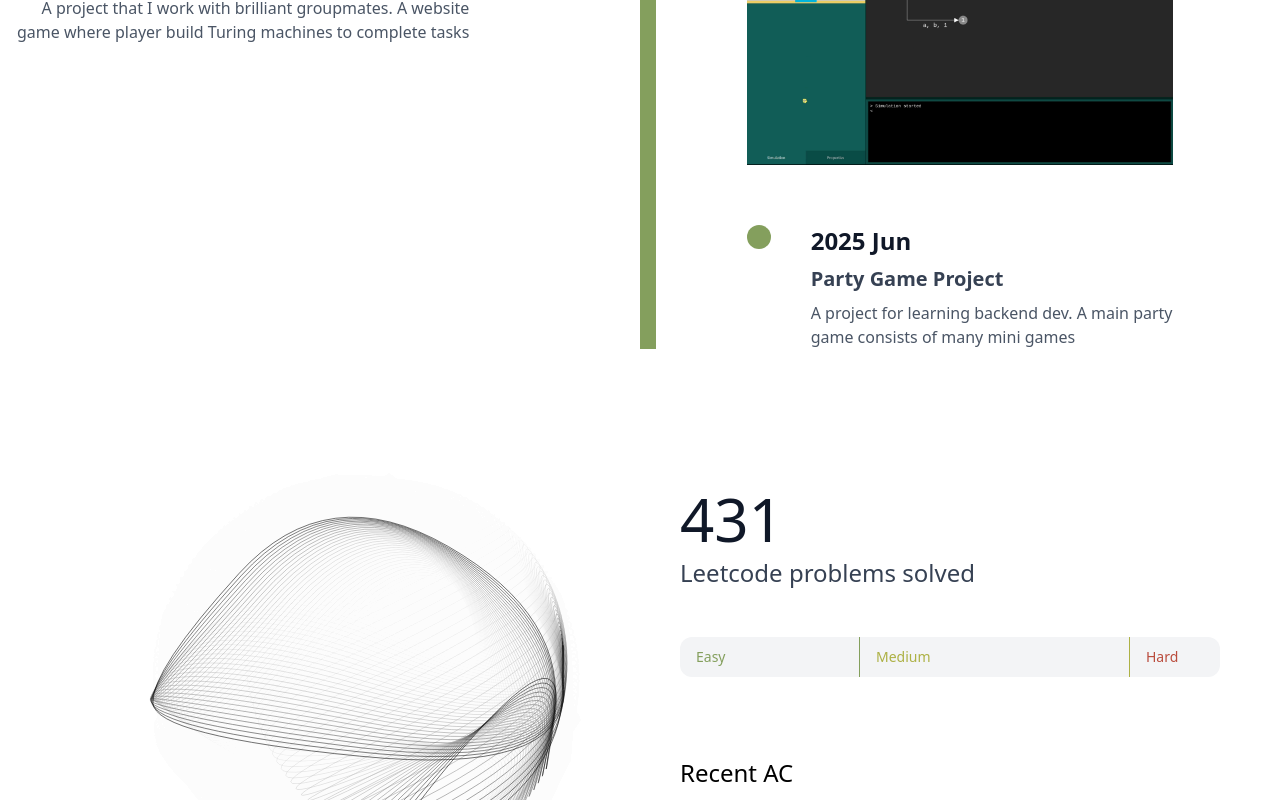
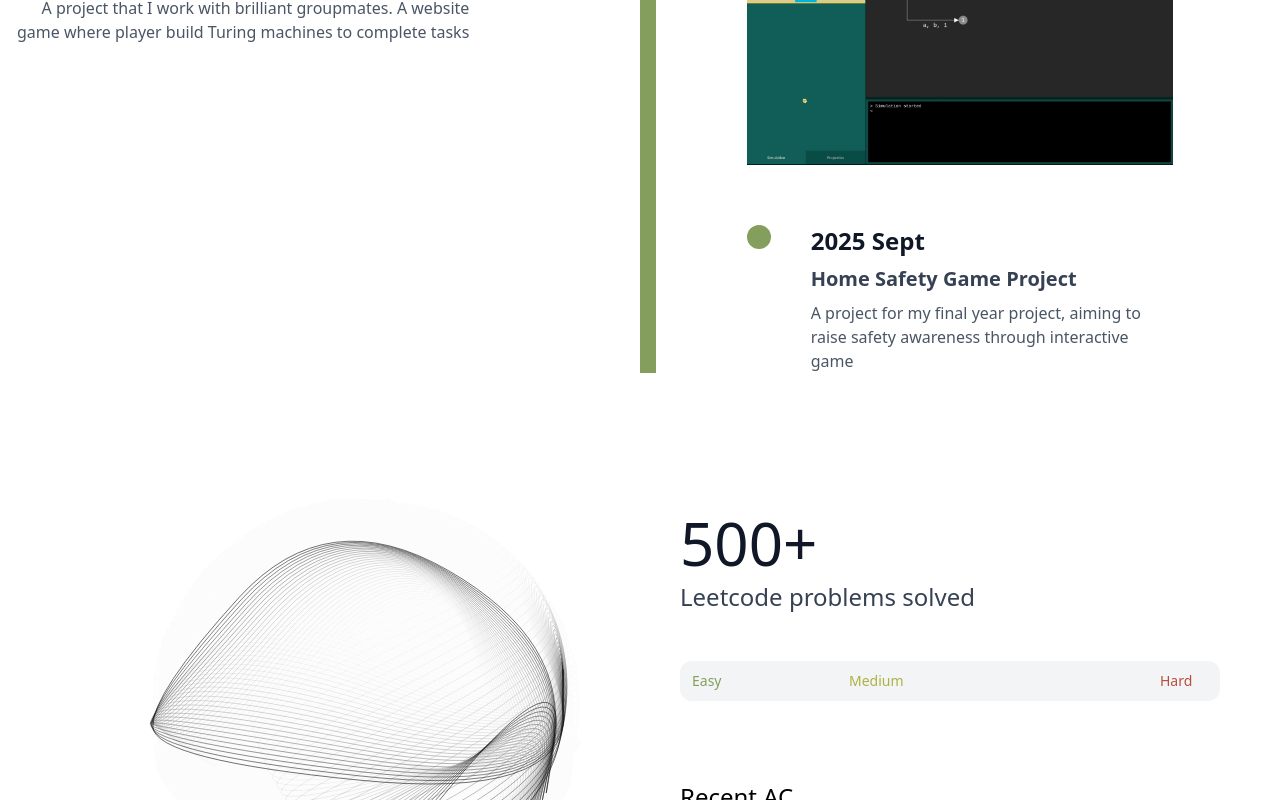
Before and after one commit to fungusan/portfolio-app, a React (Vite) app: page / in a window 1280 px wide. Shown: the part 2000-2800 px from the top of the page. Built offline with nearby package versions, Linux system fonts and the light colour scheme.

Commit message:
content update, remove resume

```diff
--- a/src/components/HomeComponents/Education/Education.tsx
+++ b/src/components/HomeComponents/Education/Education.tsx
@@ -13,9 +13,10 @@ const Education = () => {
                     <h1 className="lg:text-6xl md:text-5xl text-4xl font-light tracking-wider leading-[75px]"> Education
                         <span className="lg:block hidden"> & Skills </span> </h1>
 
-                    <a href="#" target="_blank" rel="noopener noreferrer"
+                    {/* <a href="#" target="_blank" rel="noopener noreferrer"
                         className="bg-[#849F5D] text-white flex items-center justify-start gap-2
                             rounded-xl hover:bg-[#758c54] transition-color duration-100 cursor-pointer lg:text-lg text-base lg:py-3 py-3 px-4 lg:mt-2">
+
                         <span className="">
                             <svg
                                 xmlns="http://www.w3.org/2000/svg"
@@ -30,6 +31,7 @@ const Education = () => {
                         </span>
                         Resume
                     </a>
+                    */}
                 </div>
 
                 <img src={bookImage}
--- a/src/components/HomeComponents/LeetcodeSection/LeetcodeSection.tsx
+++ b/src/components/HomeComponents/LeetcodeSection/LeetcodeSection.tsx
@@ -30,24 +30,24 @@ const LeetcodeSection = () => {
 
                 {/* Leetcode Data */}
                 <div className="md:col-start-2 md:col-end-2 md:ml-10 flex flex-col justify-center items-start space-y-2">
-                    <h1 className="md:text-6xl text-5xl text-gray-900 font-light"> 431 </h1>
+                    <h1 className="md:text-6xl text-5xl text-gray-900 font-light"> 500+ </h1>
                     <p className="md:text-2xl text-xl text-gray-700"> Leetcode problems solved </p>
 
                     {/* Difficulty Level */}
                     <div className="flex bg-gray-100 rounded-xl w-full md:h-10 h-8 md:text-md text-sm md:my-10 my-5">
-                        <div className="flex justify-start items-center w-1/3 text-[#849F5D] px-4 border-r"> Easy </div>
-                        <div className="flex justify-start items-center w-1/2 text-[#ADB145] px-4 border-r"> Medium </div>
-                        <div className="flex justify-start items-center w-1/6 text-[#BA4C3D] px-4"> Hard </div>
+                        <div className="flex justify-start items-center w-1/3 text-[#849F5D] px-3"> Easy </div>
+                        <div className="flex justify-start items-center w-1/2 text-[#ADB145]"> Medium </div>
+                        <div className="flex justify-start items-center w-1/6 text-[#BA4C3D] px-15"> Hard </div>
                     </div>
 
                     {/* React RC */}
                     <div className="md:flex flex-col w-full hidden">
                         <h1 className="text-2xl md:mt-10 my-10"> Recent AC </h1>
-                        <div className="flex justify-start items-center h-20 px-4 rounded-lg"> Soup Servings </div>
-                        <div className="flex justify-start items-center h-20 bg-gray-100 px-4 rounded-lg"> Maximum 69 Number </div>
-                        <div className="flex justify-start items-center h-20 px-4 rounded-lg"> Power of Two </div>
-                        <div className="flex justify-start items-center h-20 bg-gray-100 px-4 rounded-lg"> Path Sum </div>
-                        <div className="flex justify-start items-center h-20 px-4 rounded-lg"> K Closest Points to Origin</div>
+                        <div className="flex justify-start items-center h-20 px-4 rounded-lg"> Relative Ranks </div>
+                        <div className="flex justify-start items-center h-20 bg-gray-100 px-4 rounded-lg"> Article Views I </div>
+                        <div className="flex justify-start items-center h-20 px-4 rounded-lg"> Minimum Time Visiting All Points </div>
+                        <div className="flex justify-start items-center h-20 bg-gray-100 px-4 rounded-lg"> Maximal Rectangle </div>
+                        <div className="flex justify-start items-center h-20 px-4 rounded-lg"> Minimum ASCII Delete Sum for Two String</div>
                     </div>
 
                     {/* Profile Button sm */}
--- a/src/components/HomeComponents/TimeLine/TimeLine.tsx
+++ b/src/components/HomeComponents/TimeLine/TimeLine.tsx
@@ -80,9 +80,9 @@ const TimeLine = () => {
           />
 
           <TimeLineItem
-              title='2025 Jun'
-              subtitle='Party Game Project'
-              content='A project for learning backend dev. A main party game consists of many mini games'
+              title='2025 Sept'
+              subtitle='Home Safety Game Project'
+              content='A project for my final year project, aiming to raise safety awareness through interactive game'
               align="left"
               titleSize='lg:text-2xl text-lg'
               subtitleSize='lg:text-xl text-base'
--- a/src/pages/ErrorPage/ErrorPage.tsx
+++ b/src/pages/ErrorPage/ErrorPage.tsx
@@ -19,7 +19,7 @@ const ErrorPage = ({
                 {/* Error Message */}
                 <div className="flex flex-col lg:col-start-1 lg:col-span-3 lg:gap-10 gap-4 items-center lg:border-none border-t border-b border-[#BA4C3D] py-2">
                     <p className="lg:inline hidden text-8xl lg:font-light text-[#BA4C3D]/90"> {errorCode} </p>
-                    <h1 className="md:text-5xl lg:text-center text-4xl text-[#BA4C3D]/90"> {message} </h1>
+                    <h1 className="md:text-5xl lg:text-center text-3xl text-[#BA4C3D]/90"> {message} </h1>
                     <p className="lg:hidden md:text-4xl text-2xl text-[#BA4C3D]"> {errorCode} </p>
                 </div>
 
```
Also changed, not shown: index.html (+2 -1 lines).
